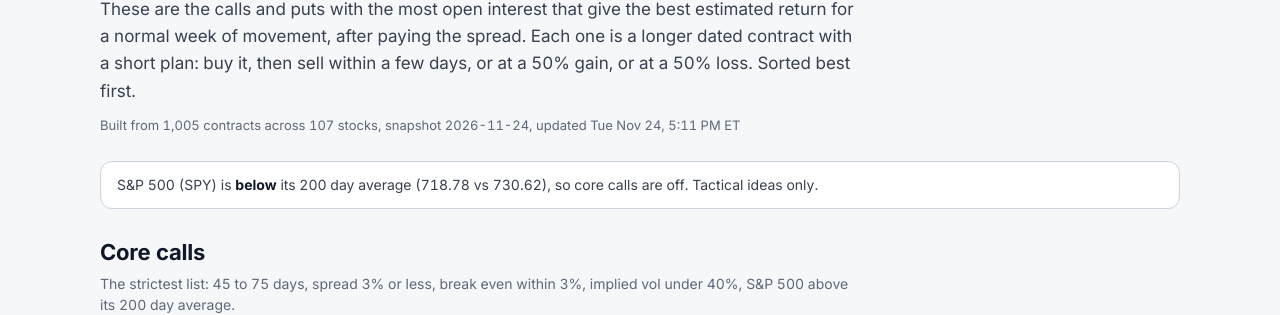
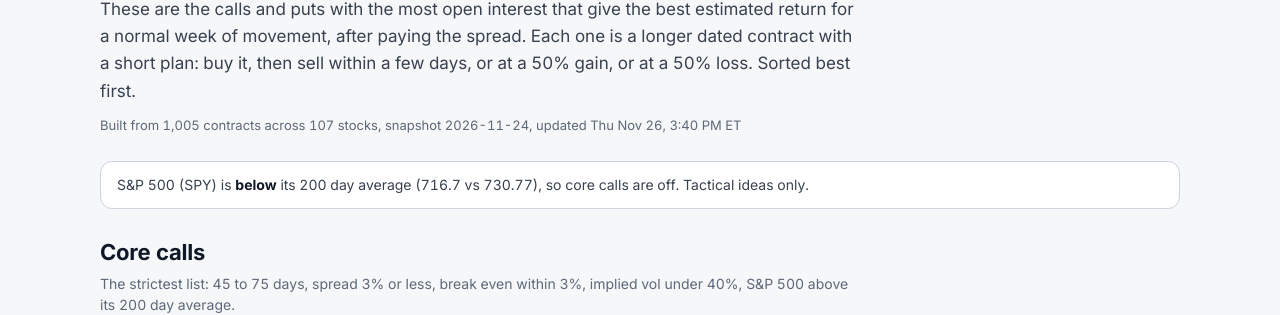
Before and after one commit to carolinehutchins05-prog/options-desk, a Jekyll site: the page built from best-options.html, in a window 1280 px wide and 900 px high. Shown: the part 194-509 px from the top of the window. Built offline with Jekyll 4.4.1, drawn with Linux system fonts in a browser that asks for light colours.

Commit message:
Best Options, 2026-11-26
Co-Authored-By: Claude Sonnet 5.5 <noreply@anthropic.com>

```diff
--- a/best-options.html
+++ b/best-options.html
@@ -13,8 +13,8 @@ title: Best Options
 <link rel="preconnect" href="https://fonts.googleapis.com">
 <link rel="preconnect" href="https://fonts.gstatic.com" crossorigin>
 <link href="https://fonts.googleapis.com/css2?family=Inter:wght@400;500;600;700&display=swap" rel="stylesheet">
-<link rel="stylesheet" href="/options-desk/assets/week.css?v=20261124171115">
-<link rel="stylesheet" href="/options-desk/assets/board.css?v=20261124171115">
+<link rel="stylesheet" href="/options-desk/assets/week.css?v=20261126154021">
+<link rel="stylesheet" href="/options-desk/assets/board.css?v=20261126154021">
 </head>
 <body>
 <header class="top"><div class="bar">
@@ -26,9 +26,9 @@ title: Best Options
     <p class="eyebrow">Best options</p>
     <h1>The best liquid options right now</h1>
     <p class="lede">These are the calls and puts with the most open interest that give the best estimated return for a normal week of movement, after paying the spread. Each one is a longer dated contract with a short plan: buy it, then sell within a few days, or at a 50% gain, or at a 50% loss. Sorted best first.</p>
-    <p class="stamp">Built from 1,005 contracts across 107 stocks, snapshot 2026-11-24, updated Tue Nov 24, 5:11 PM ET</p>
+    <p class="stamp">Built from 1,005 contracts across 107 stocks, snapshot 2026-11-24, updated Thu Nov 26, 3:40 PM ET</p>
   </section>
-  <div class="regime">S&amp;P 500 (SPY) is <b>below</b> its 200 day average (718.78 vs 730.62), so core calls are off. Tactical ideas only.</div>
+  <div class="regime">S&amp;P 500 (SPY) is <b>below</b> its 200 day average (716.7 vs 730.77), so core calls are off. Tactical ideas only.</div>
   <section class="blk"><div class="blk-h"><h2>Core calls</h2><p>The strictest list: 45 to 75 days, spread 3% or less, break even within 3%, implied vol under 40%, S&amp;P 500 above its 200 day average.</p></div><div class="list"><p class="empty">Core calls are off while the S&amp;P 500 is below its 200 day average.</p></div></section><section class="blk"><div class="blk-h"><h2>Tactical calls</h2><p>Looser on timing and price: 21 to 75 days, spread 4% or less, break even within 5%. For a quick trade.</p></div><div class="list"><article class="opt call">
   <div class="opt-top">
     <span class="rank">1</span>
--- a/data/board.json
+++ b/data/board.json
@@ -1,9 +1,9 @@
 {
- "as_of": "Tue Nov 24, 5:11 PM ET",
+ "as_of": "Thu Nov 26, 3:40 PM ET",
  "snapshot_date": "2026-11-24",
  "spy": {
-  "spy": 718.78,
-  "sma200": 730.62,
+  "spy": 716.7,
+  "sma200": 730.77,
   "above": false
  },
  "contracts_scanned": 1005,
```
